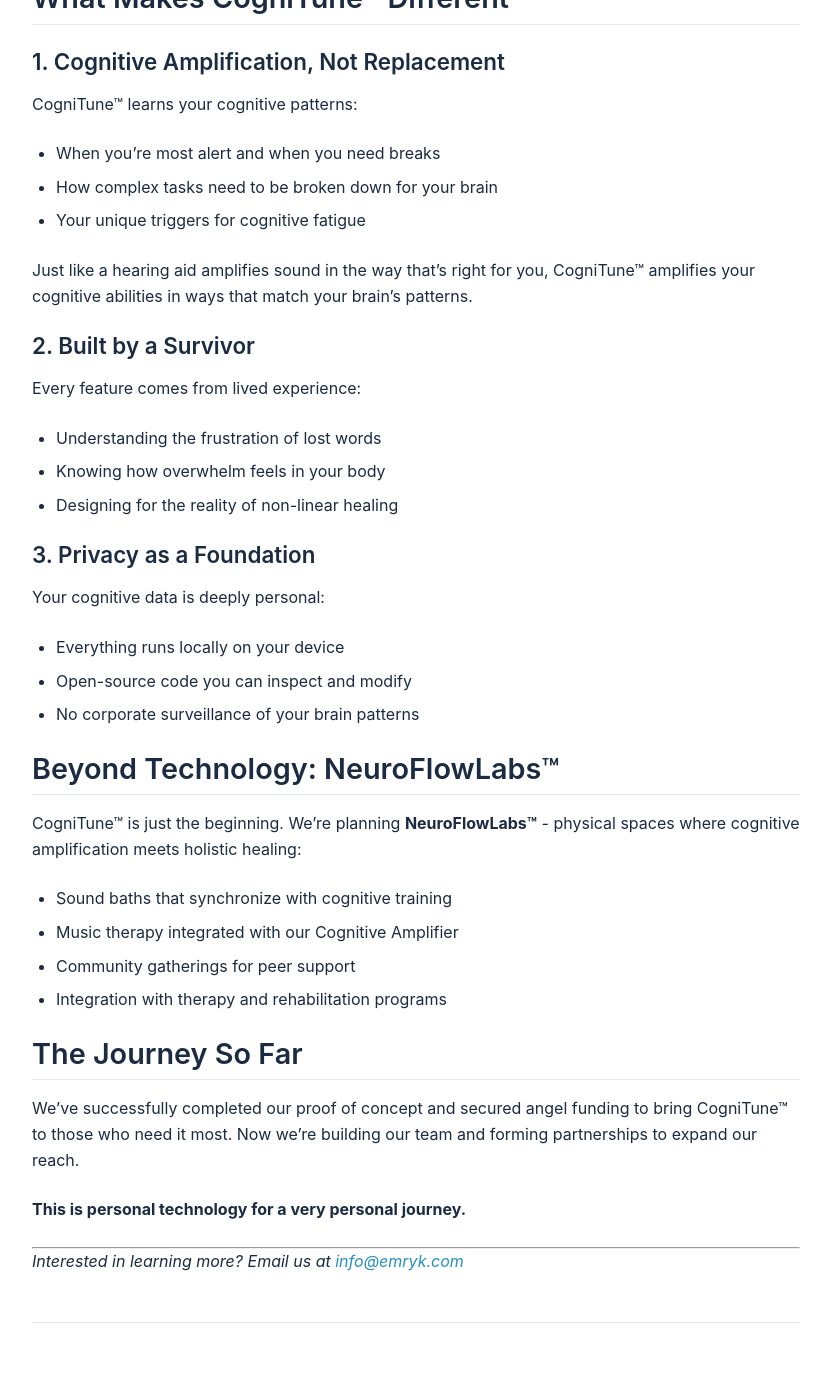
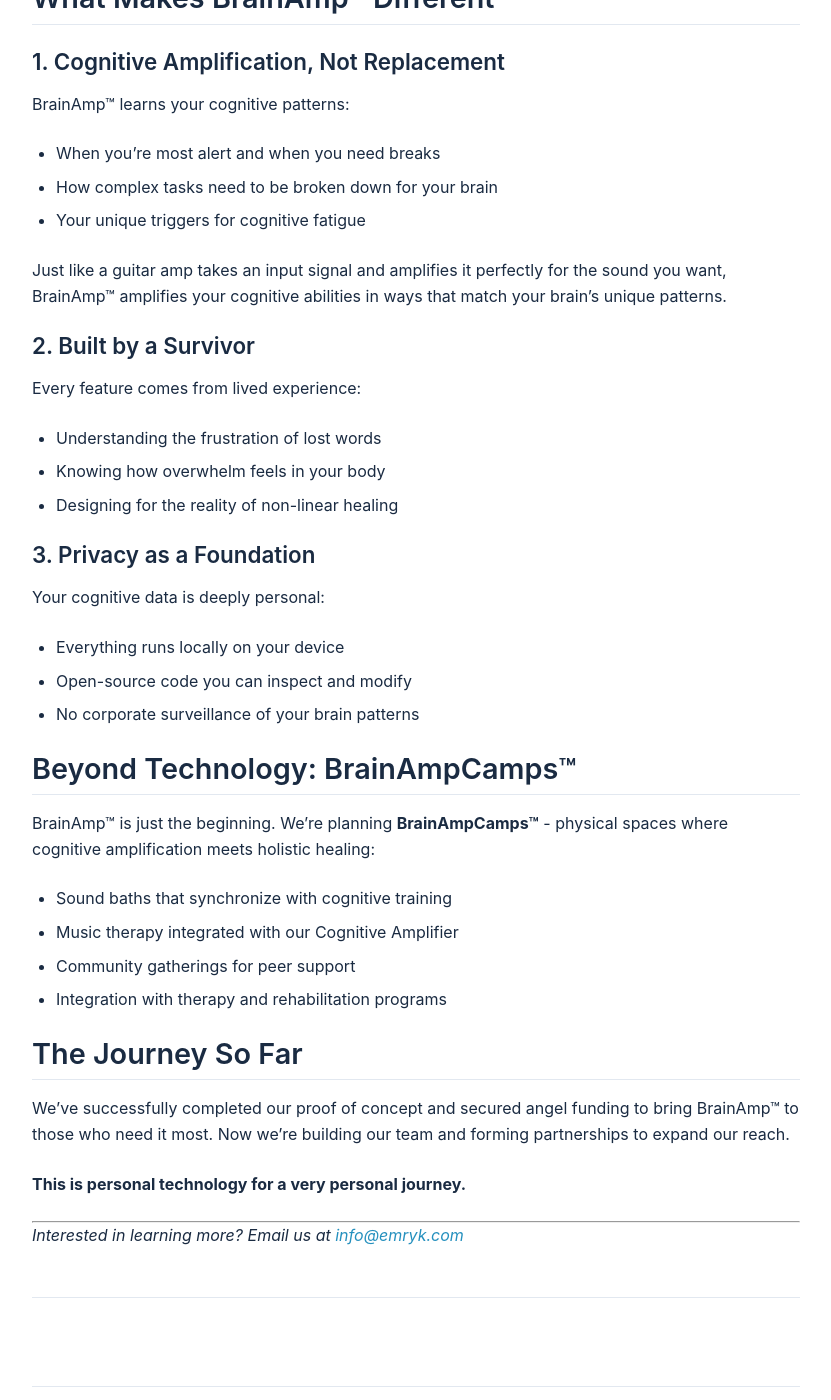
Before and after one commit to rhuze-emryk/emryk.github.io, a Jekyll site: the page built from _posts/2025-05-11-welcome-to-emryk.md, in a window 1280 px wide and 1400 px high, scrolled down 597 px. Shown: the whole window, without its empty margins (224-1055 px from the left). Built offline with Jekyll 4.4.1, drawn with Linux system fonts in a browser that asks for light colours; some of the changed text lies outside the part shown.

Commit message:
Updated all branding

```diff
--- a/_config.yml
+++ b/_config.yml
@@ -1,10 +1,10 @@
 # Site settings
-title: Emryk™
+title: Emryk
 tagline: The hearing aid for the mind
 email: info@emryk.com
 description: >-
-  We empower brain injury survivors and neurodiverse individuals with CogniTune™ Cognitive Amplifiers
-  and NeuroFlowLabs™ healing spaces that restore cognitive independence and rebuild lives.
+  We empower brain injury survivors and neurodiverse individuals with BrainAmp™ Cognitive Amplifiers
+  and BrainAmpCamps™ healing spaces that restore cognitive independence and rebuild lives.
 baseurl: "" # the subpath of your site, e.g. /blog
 url: "https://emryk.com"
 twitter_username: emryk
--- a/_posts/2025-05-11-welcome-to-emryk.md
+++ b/_posts/2025-05-11-welcome-to-emryk.md
@@ -1,25 +1,25 @@
 ---
 layout: post
-title: "Introducing CogniTune™: The Hearing Aid for the Mind"
+title: "Introducing BrainAmp™: The Hearing Aid for the Mind"
 date: 2025-05-11
 excerpt: "After my own journey through brain aneurysms, I'm building a Cognitive Amplifier for people whose brains work differently."
 ---
 
-# Why CogniTune™ Exists
+# Why BrainAmp™ Exists
 
 Three years ago, brain aneurysms changed how I think, remember, and navigate the world. Traditional productivity tools weren't built for brains that experience fatigue, memory gaps, or executive dysfunction. So I built something different.
 
-**CogniTune™** isn't another tech solution trying to be everything to everyone. It's a Cognitive Amplifier - the hearing aid for the mind - designed specifically for brain injury survivors and neurodiverse individuals.
+**BrainAmp™** isn't another tech solution trying to be everything to everyone. It's a Cognitive Amplifier - the hearing aid for the mind - designed specifically for brain injury survivors and neurodiverse individuals.
 
-## What Makes CogniTune™ Different
+## What Makes BrainAmp™ Different
 
 ### 1. Cognitive Amplification, Not Replacement
-CogniTune™ learns your cognitive patterns:
+BrainAmp™ learns your cognitive patterns:
 - When you're most alert and when you need breaks
 - How complex tasks need to be broken down for your brain
 - Your unique triggers for cognitive fatigue
 
-Just like a hearing aid amplifies sound in the way that's right for you, CogniTune™ amplifies your cognitive abilities in ways that match your brain's patterns.
+Just like a guitar amp takes an input signal and amplifies it perfectly for the sound you want, BrainAmp™ amplifies your cognitive abilities in ways that match your brain's unique patterns.
 
 ### 2. Built by a Survivor
 Every feature comes from lived experience:
@@ -33,9 +33,9 @@
 - Open-source code you can inspect and modify
 - No corporate surveillance of your brain patterns
 
-## Beyond Technology: NeuroFlowLabs™
+## Beyond Technology: BrainAmpCamps™
 
-CogniTune™ is just the beginning. We're planning **NeuroFlowLabs™** - physical spaces where cognitive amplification meets holistic healing:
+BrainAmp™ is just the beginning. We're planning **BrainAmpCamps™** - physical spaces where cognitive amplification meets holistic healing:
 
 - Sound baths that synchronize with cognitive training
 - Music therapy integrated with our Cognitive Amplifier
@@ -44,7 +44,7 @@
 
 ## The Journey So Far
 
-We've successfully completed our proof of concept and secured angel funding to bring CogniTune™ to those who need it most. Now we're building our team and forming partnerships to expand our reach.
+We've successfully completed our proof of concept and secured angel funding to bring BrainAmp™ to those who need it most. Now we're building our team and forming partnerships to expand our reach.
 
 **This is personal technology for a very personal journey.**
 
```
Also changed, not shown: _pages/about.md (+8 -8 lines), _pages/apporoach.md (+5 -5 lines), _pages/contact.md (+4 -4 lines), index.md (+6 -6 lines).
